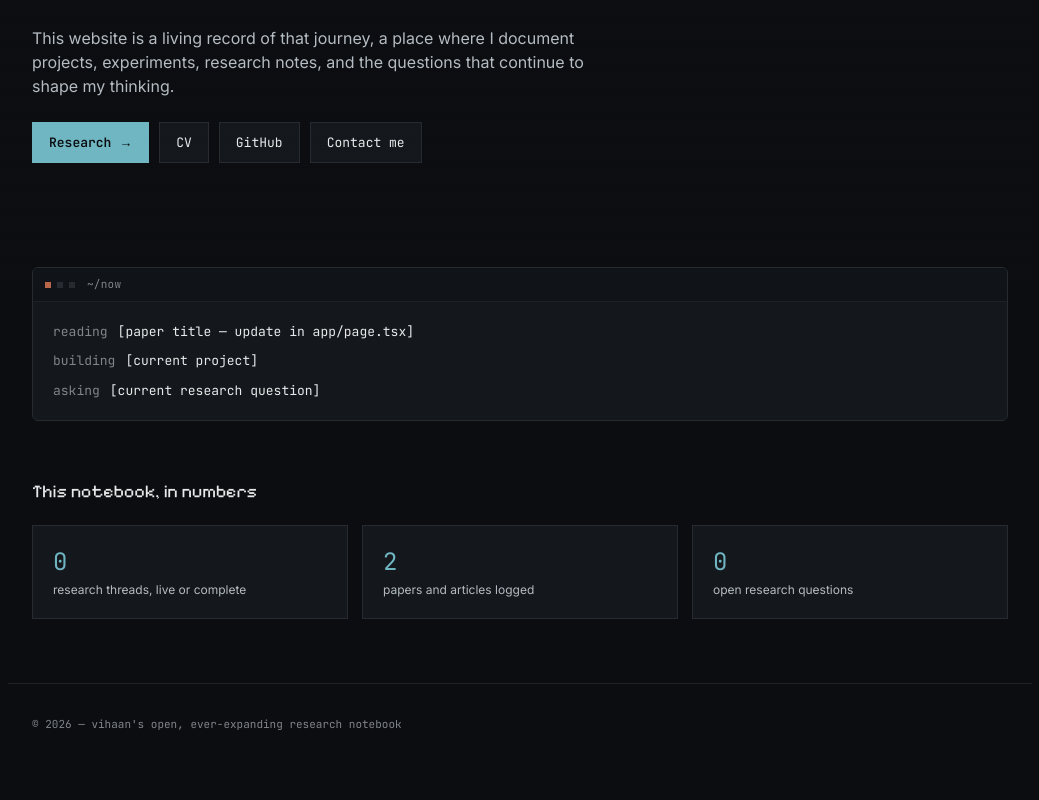
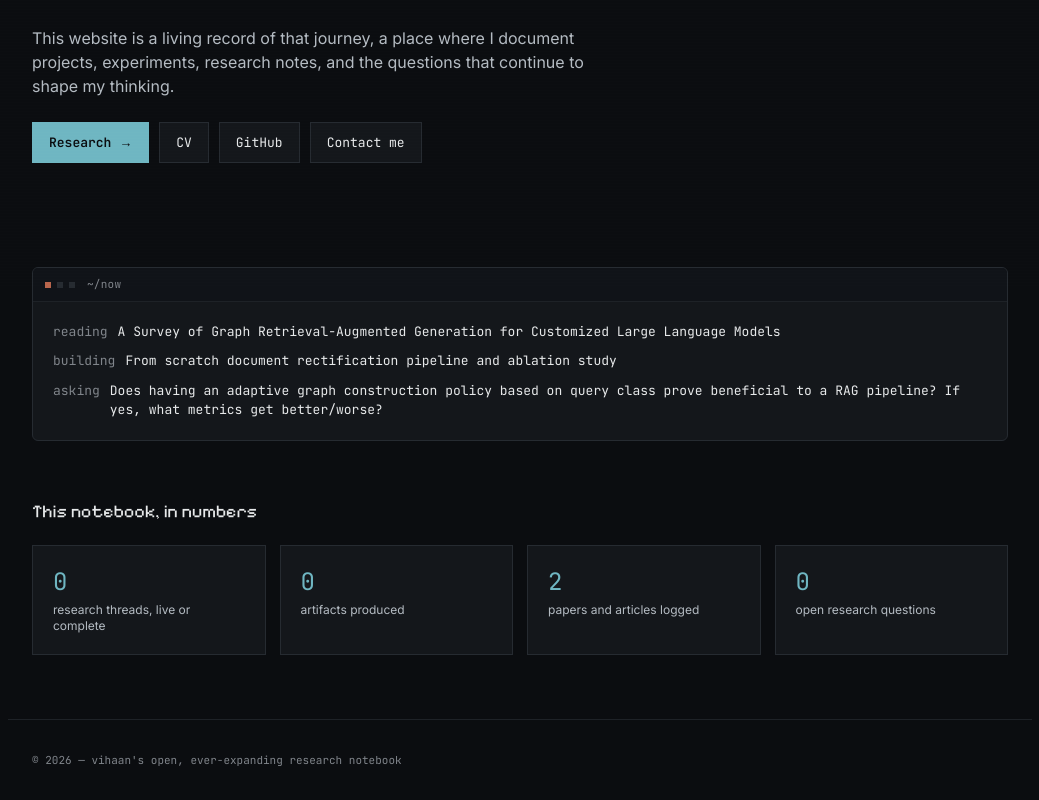
Before and after one commit to vihaan-in-kebab-case/research-portfolio, a Next.js app: page / in a window 1280 px wide. Shown: the part 513-1313 px from the top of the page, without its empty margins (120-1159 px from the left). Before the commit the page ends 1278 px from the top, so only its background shows below. Built offline with nearby package versions, Linux system fonts and the light colour scheme.

Commit message:
home page rectification (do about next)

```diff
--- a/app/page.tsx
+++ b/app/page.tsx
@@ -6,6 +6,7 @@ import { SpeedInsights } from '@vercel/speed-insights/next';
 
 export default function HomePage() {
   const research = getAllEntries("research");
+  const projects = getAllEntries("projects");
   const reading = getAllEntries("reading");
   const questions = getAllEntries("questions");
   const openQuestions = questions.filter(
@@ -45,18 +46,22 @@ export default function HomePage() {
       <TerminalCard
         title="~/now"
         rows={[
-          { label: "reading", value: "[paper title — update in app/page.tsx]" },
-          { label: "building", value: "[current project]" },
-          { label: "asking", value: "[current research question]" },
+          { label: "reading", value: "A Survey of Graph Retrieval-Augmented Generation for Customized Large Language Models" },
+          { label: "building", value: "From scratch document rectification pipeline and ablation study" },
+          { label: "asking", value: "Does having an adaptive graph construction policy based on query class prove beneficial to a RAG pipeline? If yes, what metrics get better/worse?" },
         ]}
       />
 
       <div className="mb-16 mt-14">
         <h2 className="mb-5 font-pixel text-lg">This notebook, in numbers</h2>
-        <div className="grid grid-cols-1 gap-3.5 sm:grid-cols-3">
+        <div className="grid grid-cols-1 gap-3.5 sm:grid-cols-2 lg:grid-cols-4">
           <div className="border border-border bg-card p-5">
             <div className="mb-1 font-mono text-2xl text-cyan">{research.length}</div>
             <div className="text-xs text-text-dim">research threads, live or complete</div>
+          </div>
+          <div className="border border-border bg-card p-5">
+            <div className="mb-1 font-mono text-2xl text-cyan">{projects.length}</div>
+            <div className="text-xs text-text-dim">artifacts produced</div>
           </div>
           <div className="border border-border bg-card p-5">
             <div className="mb-1 font-mono text-2xl text-cyan">{reading.length}</div>
```
